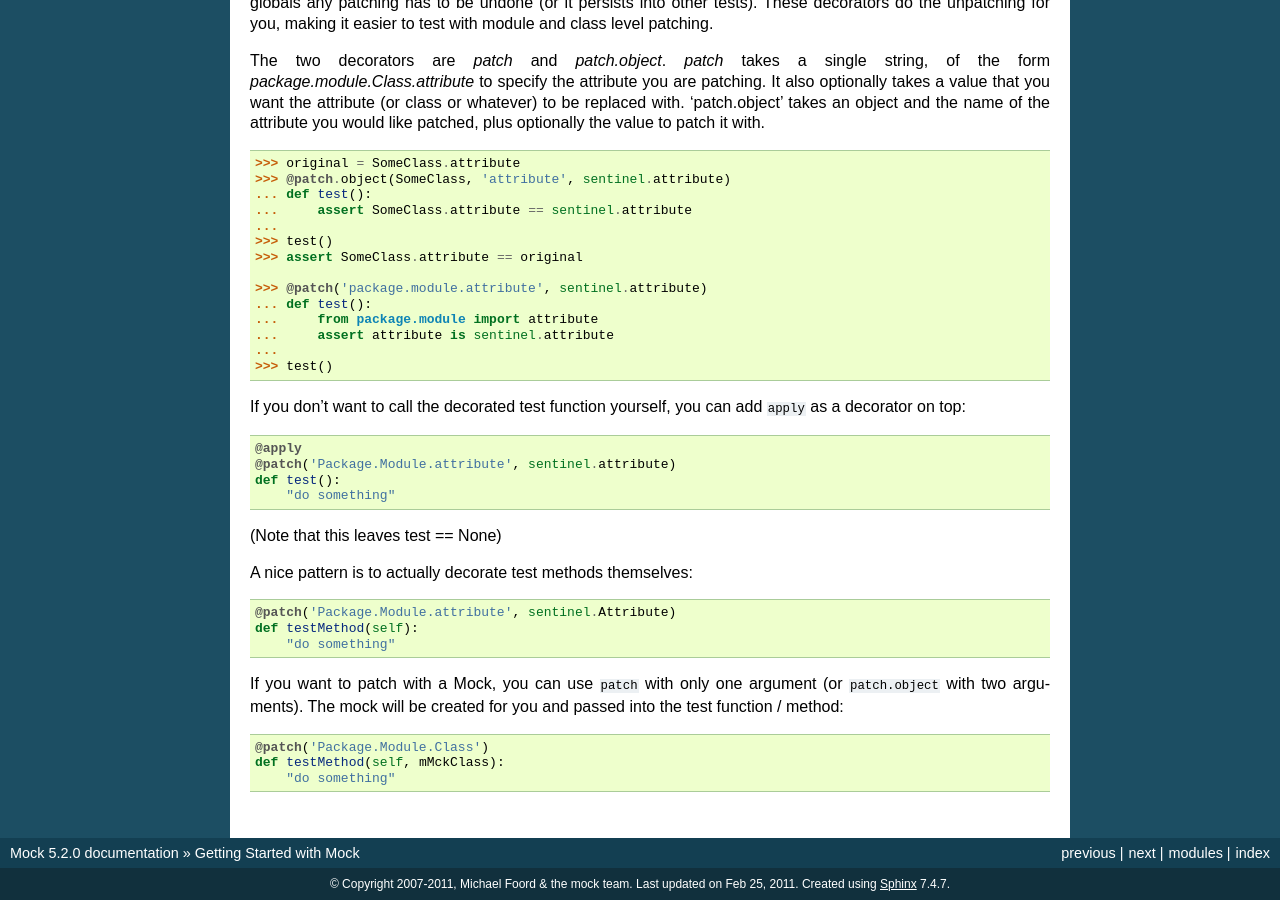
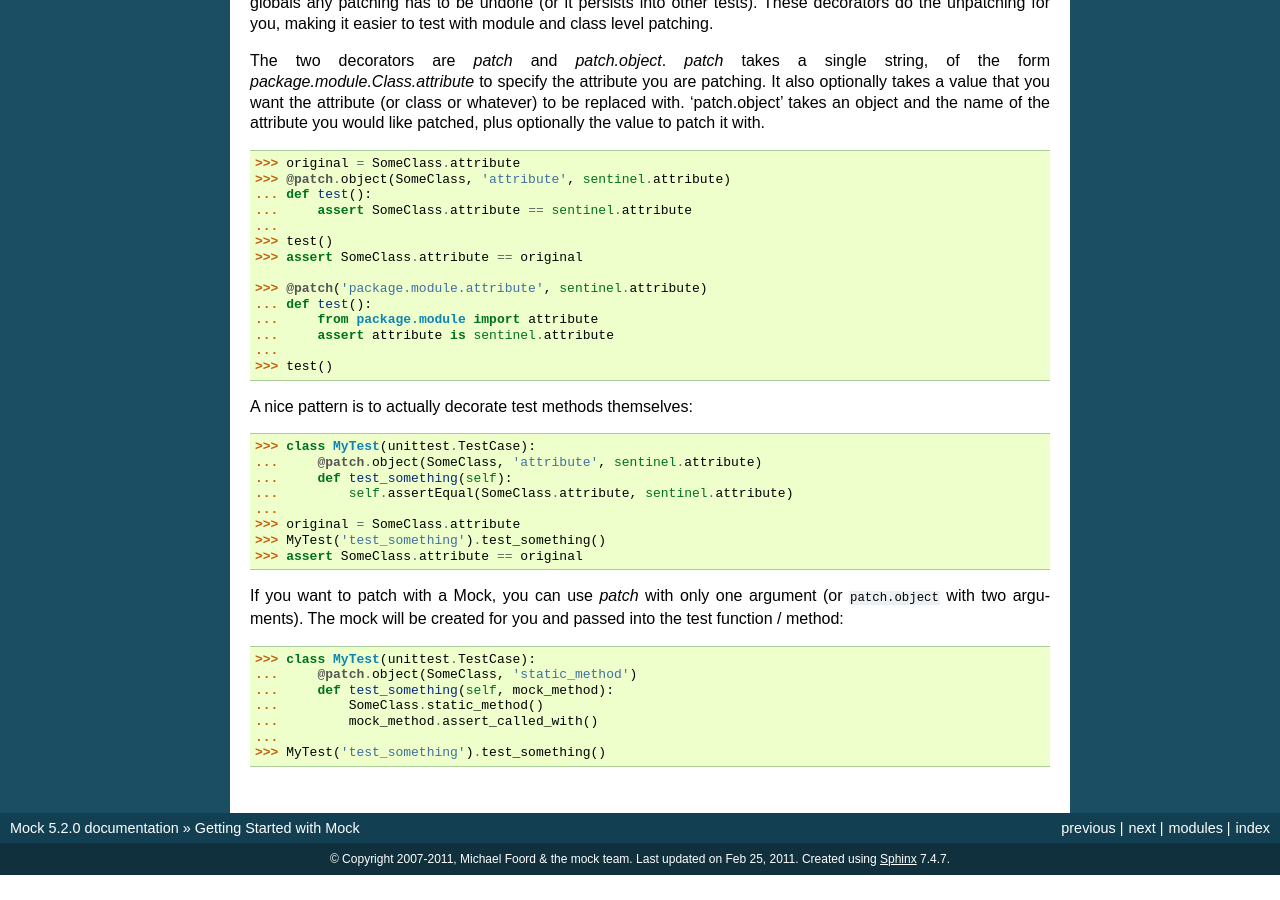
Before and after one commit to testing-cabal/mock, a Sphinx documentation site: the page built from docs/getting-started.txt, in a window 1280 px wide and 900 px high, scrolled down 1594 px. Built offline with Sphinx 7.4.7, drawn with Linux system fonts in a browser that asks for light colours; pages that are not in the unit, such as notebooks, are missing from menus; after the commit the page ends 2469 px from its top, so only the background shows below that.

Commit message:
Doc updates

```diff
--- a/docs/examples.txt
+++ b/docs/examples.txt
@@ -347,7 +347,10 @@ test:
     ...
     >>> MyTest('test_something').test_something()
 
-You can stack up multiple patch decorators using this pattern::
+You can stack up multiple patch decorators using this pattern:
+
+.. doctest::
+
     >>> class MyTest(unittest.TestCase):
     ...     @patch('package.module.ClassName1')
     ...     @patch('package.module.ClassName2')
--- a/docs/getting-started.txt
+++ b/docs/getting-started.txt
@@ -10,6 +10,7 @@
     if not os.getcwd() in sys.path:
         sys.path.append(os.getcwd())
 
+    import unittest
     from mock import Mock, sentinel, patch
 
     class SomeClass(object):
@@ -153,28 +154,30 @@ the value to patch it with.
     >>> test()
 
 
-If you don't want to call the decorated test function yourself, you can add
-``apply`` as a decorator on top::
 
-    @apply
-    @patch('Package.Module.attribute', sentinel.attribute)
-    def test():
-        "do something"
+A nice pattern is to actually decorate test methods themselves:
 
-(Note that this leaves test == None)
+.. doctest::
 
+    >>> class MyTest(unittest.TestCase):
+    ...     @patch.object(SomeClass, 'attribute', sentinel.attribute)
+    ...     def test_something(self):
+    ...         self.assertEqual(SomeClass.attribute, sentinel.attribute)
+    ...
+    >>> original = SomeClass.attribute
+    >>> MyTest('test_something').test_something()
+    >>> assert SomeClass.attribute == original
 
-A nice pattern is to actually decorate test methods themselves::
+If you want to patch with a Mock, you can use `patch` with only one argument
+(or ``patch.object`` with two arguments). The mock will be created for you and
+passed into the test function / method:
 
-    @patch('Package.Module.attribute', sentinel.Attribute)
-    def testMethod(self):
-        "do something"
+.. doctest::
 
-
-If you want to patch with a Mock, you can use ``patch`` with only one argument
-(or ``patch.object`` with two arguments). The mock will be created for you and
-passed into the test function / method::
-
-    @patch('Package.Module.Class')
-    def testMethod(self, mMckClass):
-        "do something"
+    >>> class MyTest(unittest.TestCase):
+    ...     @patch.object(SomeClass, 'static_method')
+    ...     def test_something(self, mock_method):
+    ...         SomeClass.static_method()
+    ...         mock_method.assert_called_with()
+    ...
+    >>> MyTest('test_something').test_something()
--- a/mock.py
+++ b/mock.py
@@ -244,7 +244,8 @@ class Mock(object):
       to the wrapped object and the ``return_value`` is returned instead.
 
     * ``name``: If the mock has a name then it will be used in the repr of the
-      mock. This can be useful for debugging.
+      mock. This can be useful for debugging. The name is propagated to child
+      mocks.
     """
     def __new__(cls, *args, **kw):
         # every instance has its own class
```
Also changed, not shown: docs/mock.txt (+22 -1 lines).
